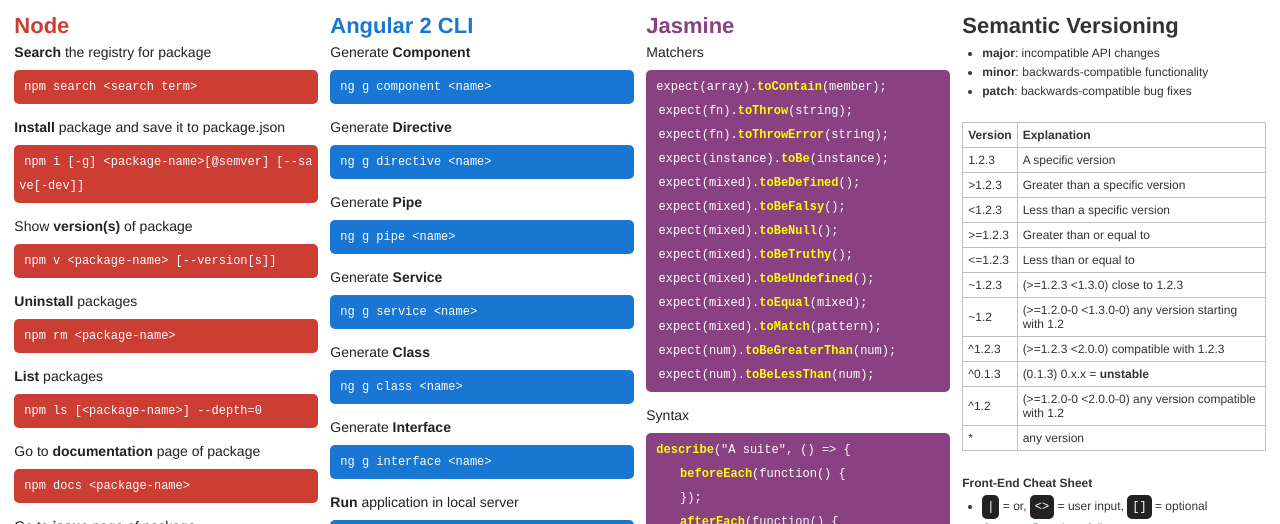
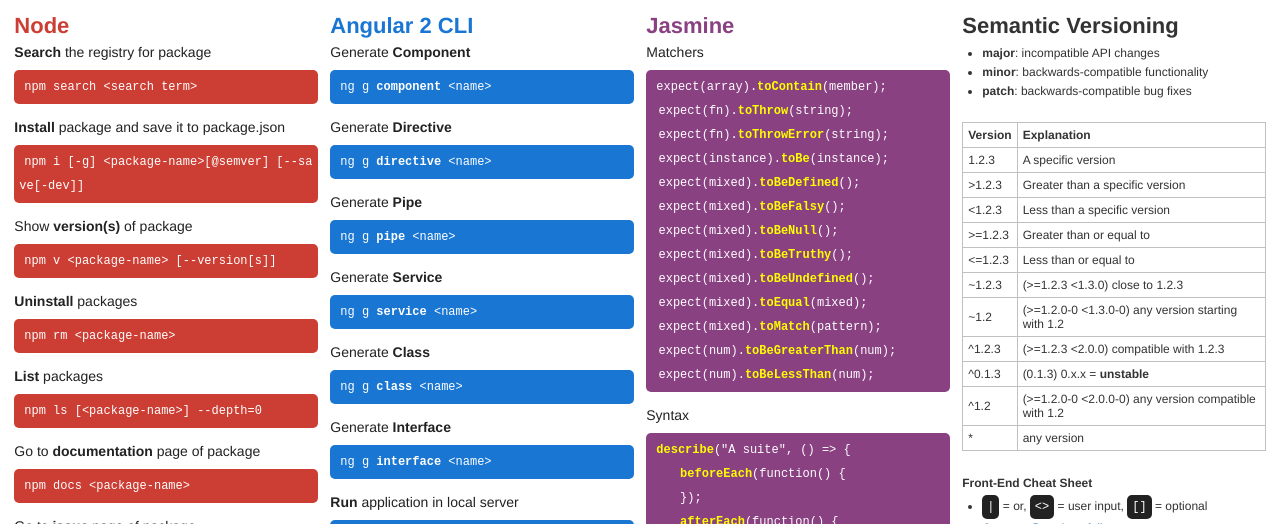
Before and after one commit to markusfalk/front-end-cheatsheet, a plain HTML site: page html/front-end-cheat-sheet.html in a window 1280 px wide. Shown: the top 524 px of the page. Drawn offline with Linux system fonts and the light colour scheme.

Commit message:
[TASK] change formatting

```diff
--- a/html/front-end-cheat-sheet.html
+++ b/html/front-end-cheat-sheet.html
@@ -46,22 +46,22 @@
         <h2>Angular 2 CLI</h2>
 
         <h3>Generate <strong>Component</strong></h3>
-        <pre><code>ng g component &lt;name&gt;</code></pre>
+        <pre><code>ng g <strong>component</strong> &lt;name&gt;</code></pre>
 
         <h3>Generate <strong>Directive</strong></h3>
-        <pre><code>ng g directive &lt;name&gt;</code></pre>
+        <pre><code>ng g <strong>directive</strong> &lt;name&gt;</code></pre>
 
         <h3>Generate <strong>Pipe</strong></h3>
-        <pre><code>ng g pipe &lt;name&gt;</code></pre>
+        <pre><code>ng g <strong>pipe</strong> &lt;name&gt;</code></pre>
 
         <h3>Generate <strong>Service</strong></h3>
-        <pre><code>ng g service &lt;name&gt;</code></pre>
+        <pre><code>ng g <strong>service</strong> &lt;name&gt;</code></pre>
 
         <h3>Generate <strong>Class</strong></h3>
-        <pre><code>ng g class &lt;name&gt;</code></pre>
+        <pre><code>ng g <strong>class</strong> &lt;name&gt;</code></pre>
 
         <h3>Generate <strong>Interface</strong></h3>
-        <pre><code>ng g interface &lt;name&gt;</code></pre>
+        <pre><code>ng g <strong>interface</strong> &lt;name&gt;</code></pre>
 
         <!-- <h3>Generate <strong>Enum</strong></h3>
         <pre><code>ng g enum &lt;name&gt;</code></pre> -->
```
